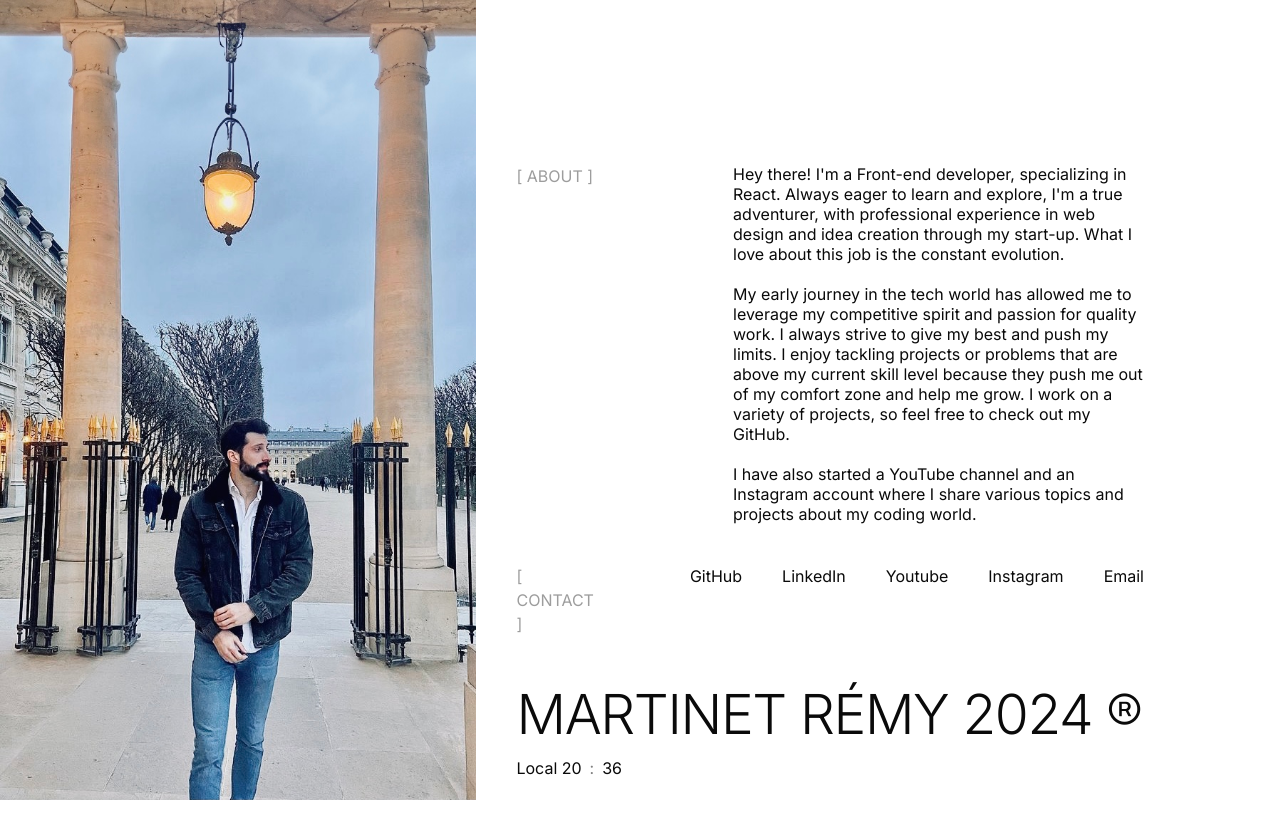
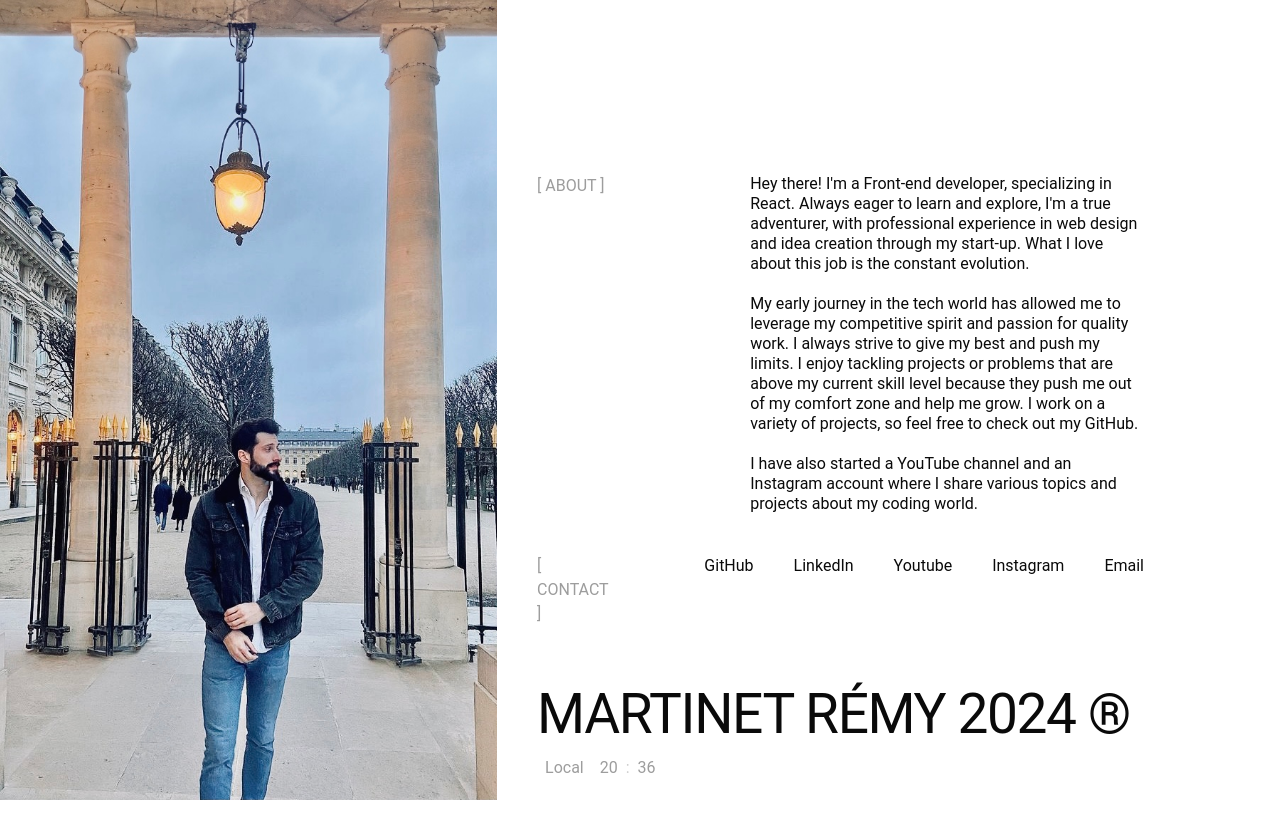
Before and after one commit to rmymartinet/Personal_Portfolio, a Next.js app: page / in a window 1280 px wide. Shown: the top 838 px of the page. Built offline with nearby package versions, Linux system fonts and the light colour scheme; grey boxes are pictures that could not be loaded.

Commit message:
Fix route error for the numberSplitAnimation function and detailTextSplitTransition. Add Roboto font.

```diff
--- a/app/globals.css
+++ b/app/globals.css
@@ -66,12 +66,16 @@
   }
 }
 
+@import url("https://fonts.googleapis.com/css2?family=Roboto:ital,wght@0,100;0,300;0,400;0,500;0,700;0,900;1,100;1,300;1,400;1,500;1,700;1,900&display=swap");
 @layer base {
   * {
     @apply border-border;
     box-sizing: border-box;
     margin: 0;
     padding: 0;
+    font-family: "Roboto", sans-serif;
+    font-optical-sizing: auto;
+    font-style: normal;
   }
   body {
     @apply bg-background text-foreground;
--- a/app/page.jsx
+++ b/app/page.jsx
@@ -132,13 +132,14 @@ export default function MyApp() {
               </div>
               <div className="absolute py-5 bottom-0">
                 <h1
-                  className="tracking-tight uppercase font-light "
+                  className="tracking-tight uppercase"
                   style={{ fontSize: "4.3vw" }}
                 >
                   martinet rémy 2024 ®
                 </h1>
-                <div className="flex gap-2 text-md">
-                  <p>{`Local ${time.hour}`}</p>
+                <div className=" px-2 flex gap-2 text-md opacity-40">
+                  <p>{`Local`}</p>
+                  <p className="ml-2">{time.hour}</p>
                   <span ref={blinkingTimeRef}>:</span>
                   <p>{time.minutes}</p>
                 </div>
--- a/app/works/[id]/page.jsx
+++ b/app/works/[id]/page.jsx
@@ -3,6 +3,7 @@
 import DynamicImageContainer from "@/components/DynamicImageContainer";
 import DynamicTextContainer from "@/components/DynamicTextContainer";
 import { preloadImage } from "@/components/PreloadImg";
+import { textGsapTransition } from "@/lib/Animation";
 import { useBackNavigationStore } from "@/stateStore/BackNavigation";
 import { useNavigationStore } from "@/stateStore/Navigation";
 import { useGSAP } from "@gsap/react";
@@ -13,7 +14,6 @@ import { ScrollTrigger } from "gsap/ScrollTrigger";
 import { useRouter } from "next/navigation";
 import { useEffect, useRef } from "react";
 import images from "../../data/data";
-import { textGsapTransition } from "../_animations/TextAnimation";
 
 gsap.registerPlugin(ScrollTrigger, Flip, Observer);
 
--- a/app/works/page.jsx
+++ b/app/works/page.jsx
@@ -4,6 +4,7 @@ import images from "@/app/data/data";
 import Background from "@/components/Background";
 import InfosWork from "@/components/InfosWork";
 import Nav from "@/components/Nav";
+import { numberSplitAnimation } from "@/lib/Animation";
 import { useNavigationStore } from "@/stateStore/Navigation";
 import { useIsHoverStore } from "@/stateStore/isHover";
 import { useWorkNavigation } from "@/stateStore/useWorkNavigation";
@@ -12,7 +13,6 @@ import gsap from "gsap";
 import { ScrollTrigger } from "gsap/ScrollTrigger";
 import Image from "next/image";
 import { Suspense, useEffect, useRef, useState } from "react";
-import { numberSplitAnimation } from "./_animations/TextAnimation";
 import Carousel from "./_components/Carousel";
 
 gsap.registerPlugin(ScrollTrigger);
--- a/components/InfosWork.jsx
+++ b/components/InfosWork.jsx
@@ -5,7 +5,7 @@ import { useIsActiveStore } from "@/stateStore/isActive";
 import gsap from "gsap";
 import { useEffect, useRef } from "react";
 
-import { detailTextSplitTransition } from "@/app/works/_animations/TextAnimation";
+import { detailTextSplitTransition } from "@/lib/Animation";
 
 const InfosWork = ({ setShowImage, slideIndexRef, infosRef, slideIndex }) => {
   const { isActive } = useIsActiveStore();
@@ -113,10 +113,7 @@ const InfosWork = ({ setShowImage, slideIndexRef, infosRef, slideIndex }) => {
       style={{ backgroundColor: "#FCFCFC" }}
     >
       <p className="font-semibold">{image.title}</p>
-      <div
-        className="flex flex-wrap text-sm gap-2 overflow-hidden"
-        style={{ color: "#969696" }}
-      >
+      <div className="flex flex-wrap text-sm gap-2 overflow-hidden opacity-40">
         <p className="flex gap-2 overflow-hidden">
           Year : <span ref={p1}> {image.year} </span>
         </p>
--- a/lib/Animation.jsx
+++ b/lib/Animation.jsx
@@ -56,7 +56,7 @@ export function AnimationToWorkPage(lineRef, fixedImageRef, isScrolling) {
               duration: 1.5,
               ease: "power2.out",
               onComplete: async () => {
-                await preloadImage("/images/margritt.jpg");
+                await preloadImage("/images/margritt/margritt.jpg");
                 router.push("/works");
               },
             },
--- a/tailwind.config.js
+++ b/tailwind.config.js
@@ -2,13 +2,17 @@
 module.exports = {
   darkMode: ["class"],
   content: [
-    './pages/**/*.{js,jsx}',
-    './components/**/*.{js,jsx}',
-    './app/**/*.{js,jsx}',
-    './src/**/*.{js,jsx}',
+    "./pages/**/*.{js,jsx}",
+    "./components/**/*.{js,jsx}",
+    "./app/**/*.{js,jsx}",
+    "./src/**/*.{js,jsx}",
   ],
   prefix: "",
   theme: {
+    fontFamily: {
+      sans: ['"Roboto"', "sans-serif"],
+      serif: ['"Merriweather"', "serif"],
+    },
     container: {
       center: true,
       padding: "2rem",
@@ -74,4 +78,4 @@ module.exports = {
     },
   },
   plugins: [require("tailwindcss-animate")],
-}
+};
```
